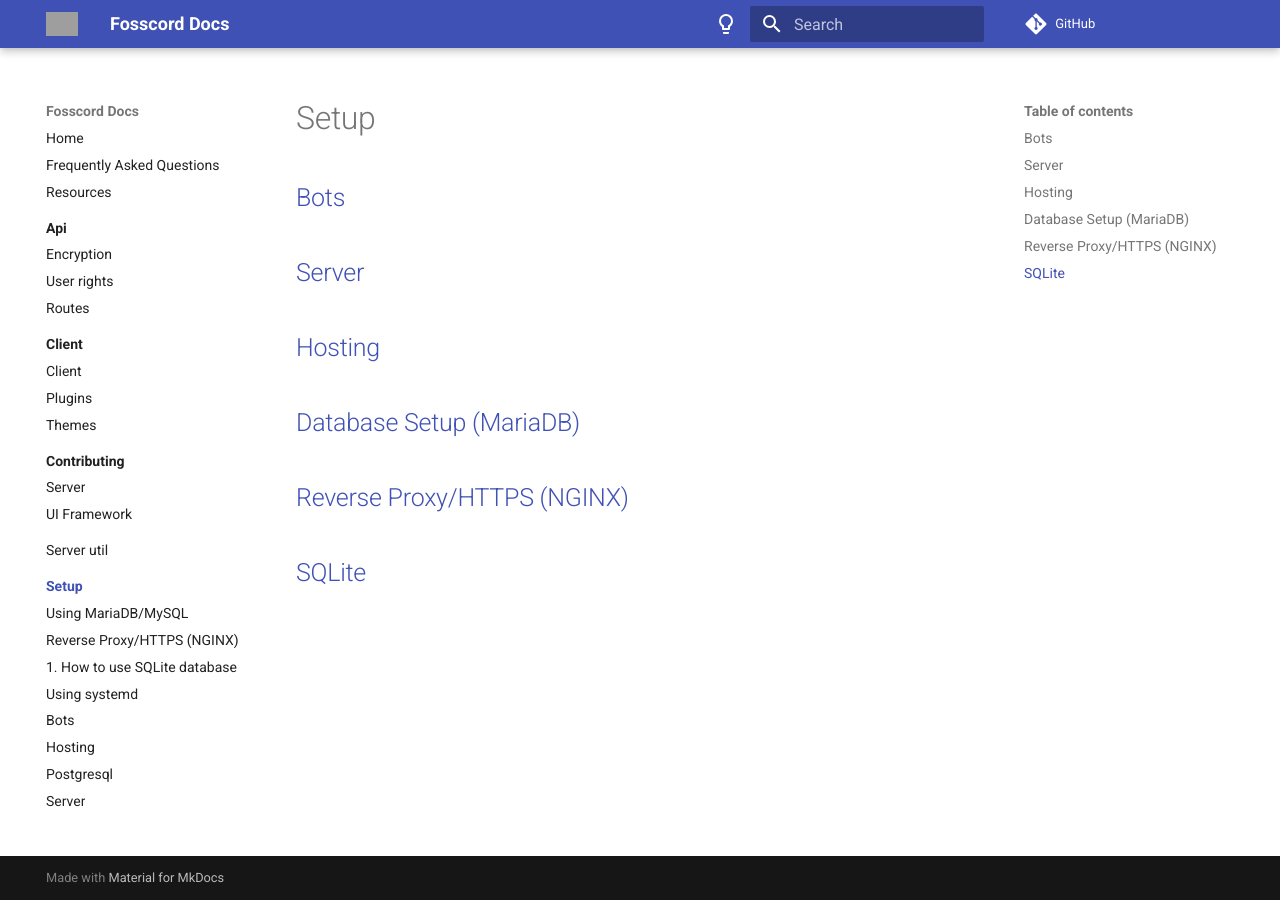
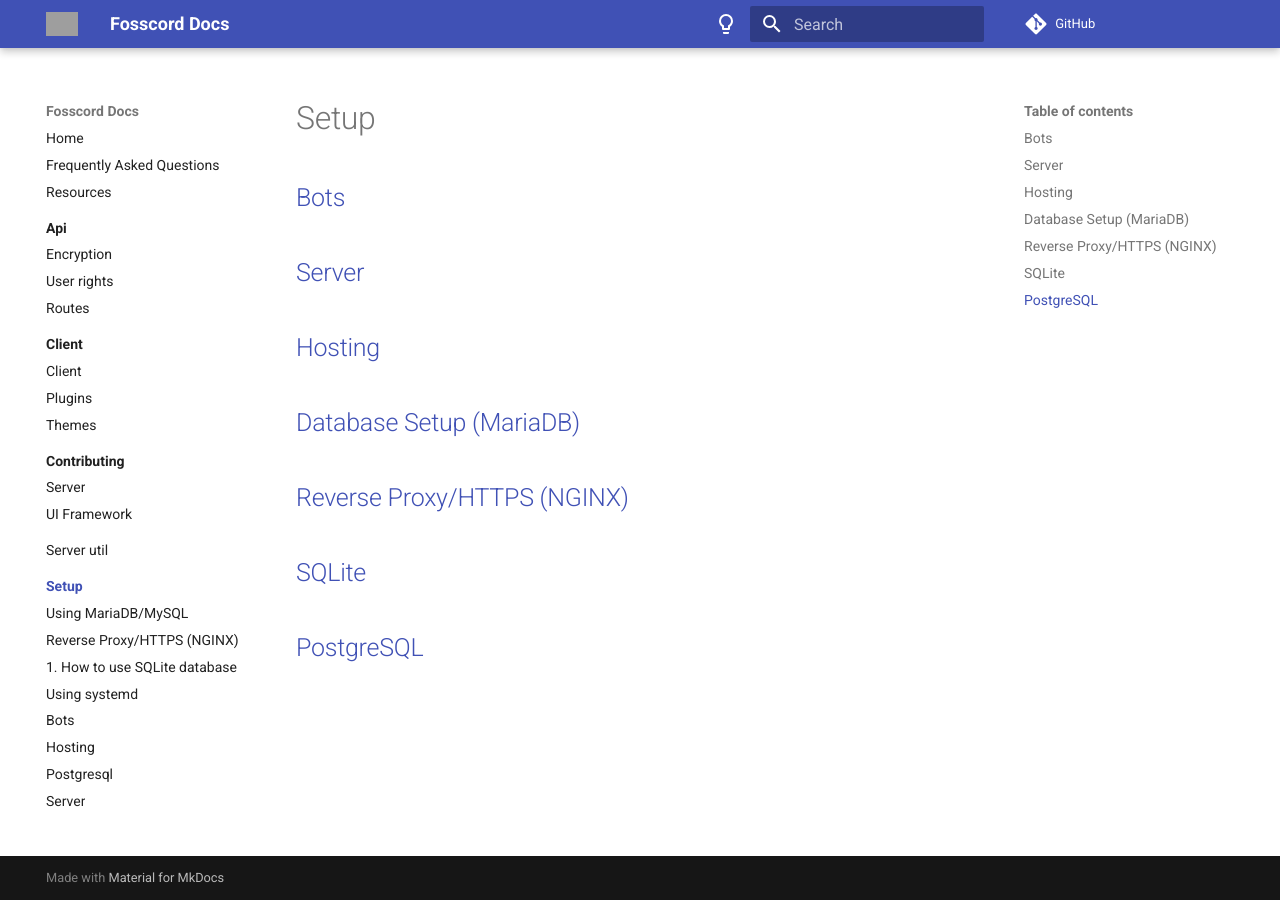
Before and after one commit to spacebarchat/docs, an MkDocs documentation site: the page built from docs/setup/index.md, in a window 1280 px wide. Built offline with MkDocs 1.6.1 and Material for MkDocs 9.7.7, drawn with Linux system fonts in a browser that asks for light colours; comment, search, counter and statistics services are not loaded; grey boxes are pictures that could not be loaded.

Commit message:
Update index.md

```diff
--- a/docs/setup/index.md
+++ b/docs/setup/index.md
@@ -11,3 +11,5 @@
 ## [Reverse Proxy/HTTPS (NGINX)](HTTPS/)
 
 ## [SQLite](SQLITE/)
+
+## [PostgreSQL](postgresql/)
```
